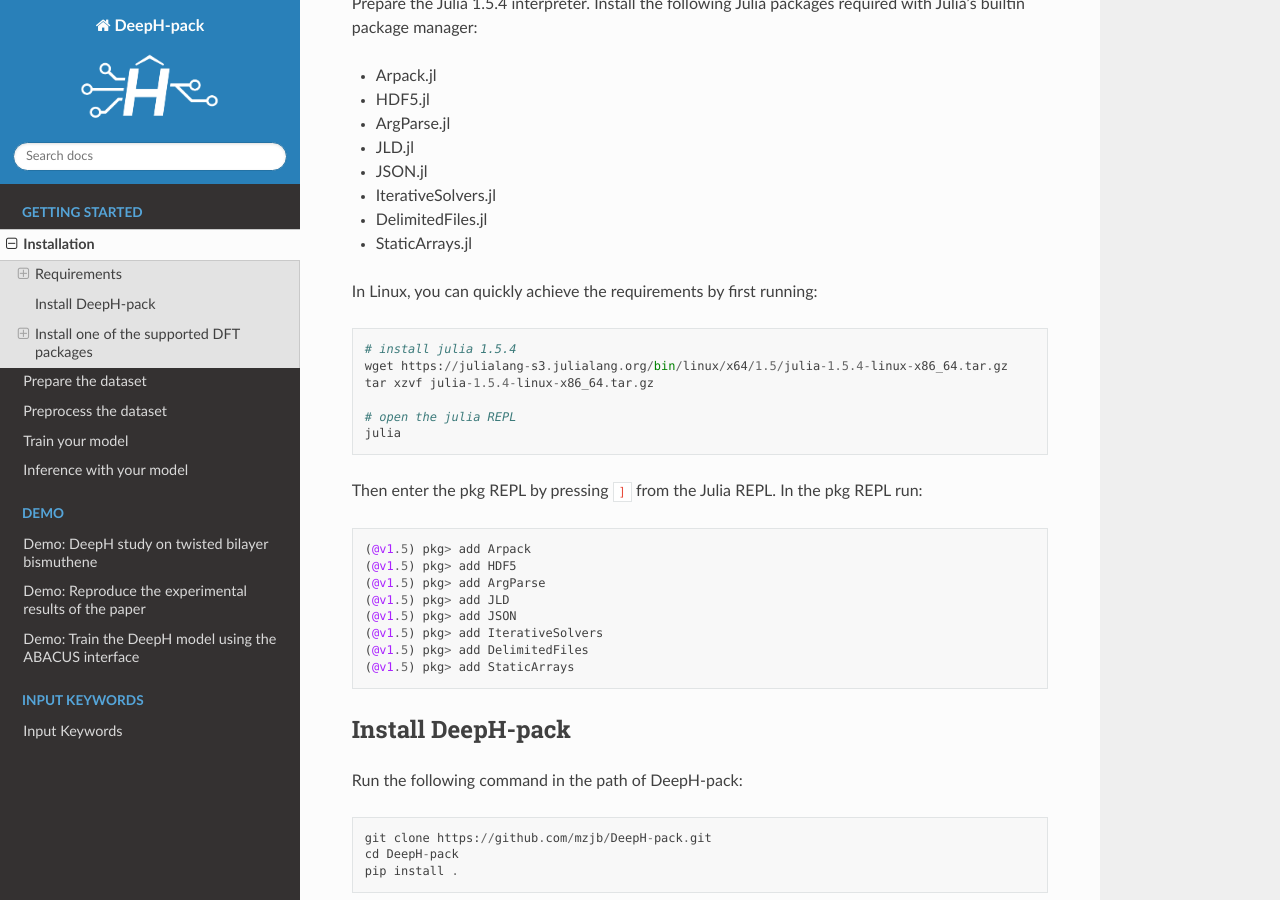
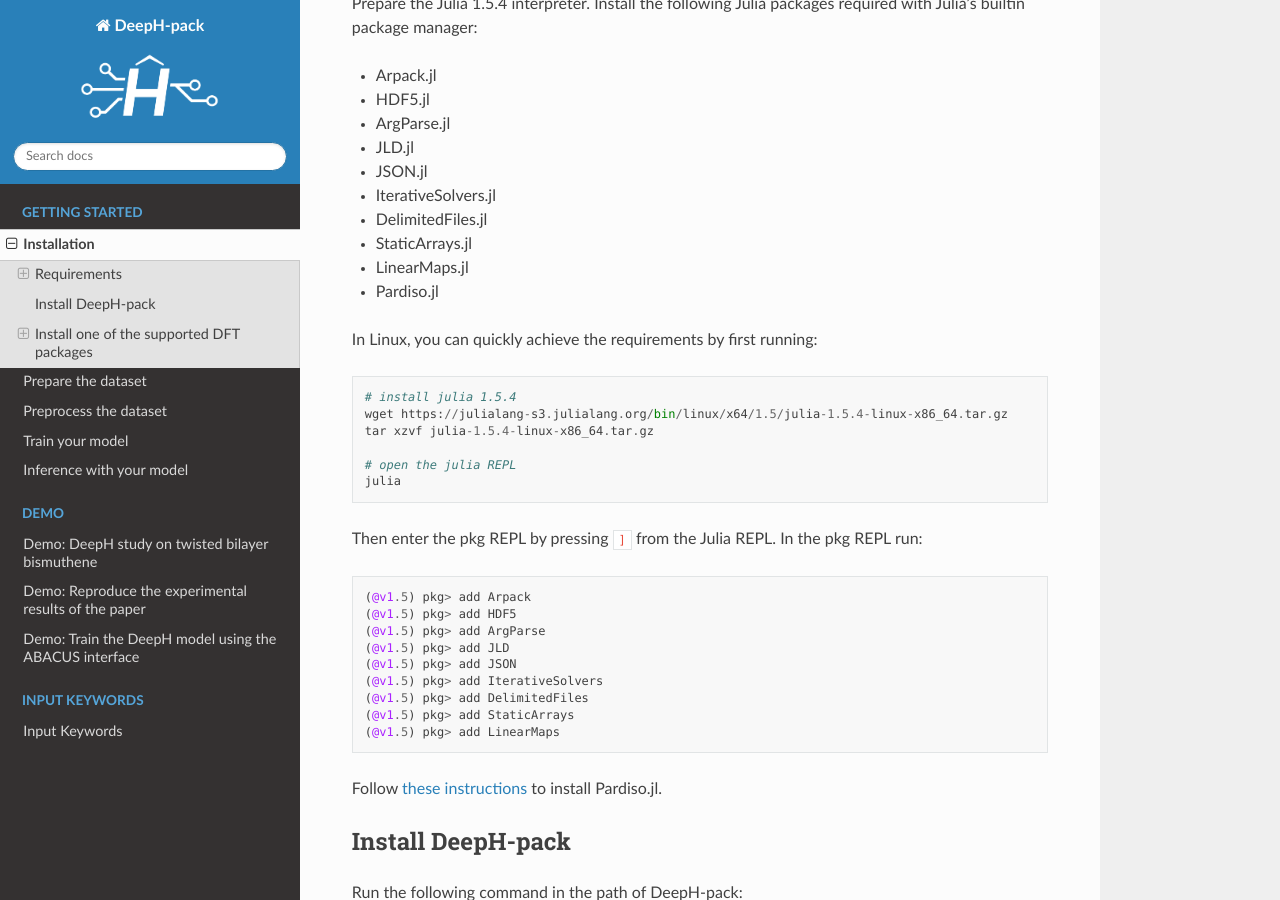
Before and after one commit to mzjb/DeepH-pack, a Sphinx documentation site: the page built from docs/source/installation/installation.rst, in a window 1280 px wide and 900 px high, scrolled down 1140 px. Built offline with Sphinx 7.4.7 and the Read the Docs theme 2.0.0, drawn with Linux system fonts in a browser that asks for light colours.

Commit message:
Using Pardiso to accelerate the sparse eigen solver

```diff
--- a/docs/source/installation/installation.rst
+++ b/docs/source/installation/installation.rst
@@ -58,6 +58,8 @@ Prepare the Julia 1.5.4 interpreter. Install the following Julia packages requir
 * IterativeSolvers.jl
 * DelimitedFiles.jl
 * StaticArrays.jl
+* LinearMaps.jl
+* Pardiso.jl
 
 In Linux, you can quickly achieve the requirements by first running::
 
@@ -78,6 +80,9 @@ Then enter the pkg REPL by pressing ``]`` from the Julia REPL. In the pkg REPL r
    (@v1.5) pkg> add IterativeSolvers
    (@v1.5) pkg> add DelimitedFiles
    (@v1.5) pkg> add StaticArrays
+   (@v1.5) pkg> add LinearMaps
+
+Follow `these instructions <https://github.com/JuliaSparse/Pardiso.jl#mkl-pardiso>`_ to install Pardiso.jl.
 
 Install DeepH-pack
 ------------------------
```
Also changed, not shown: README.md (+4 -0 lines), 2 other files.
